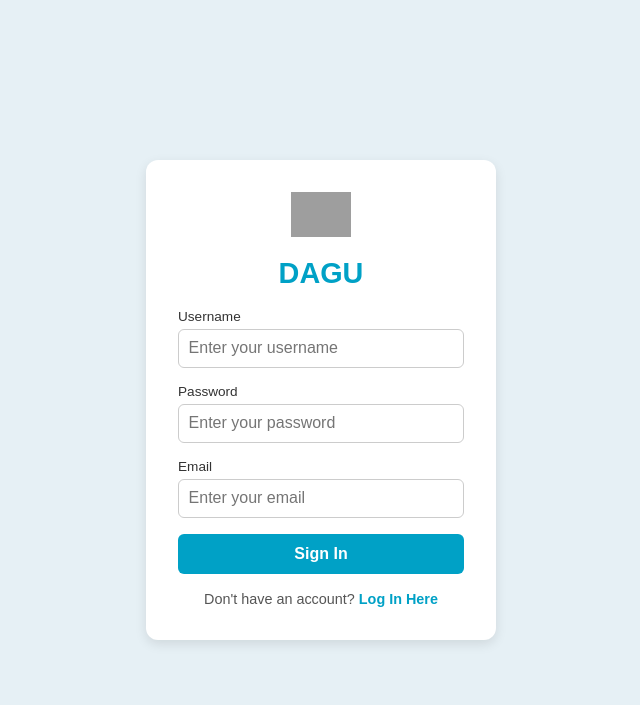
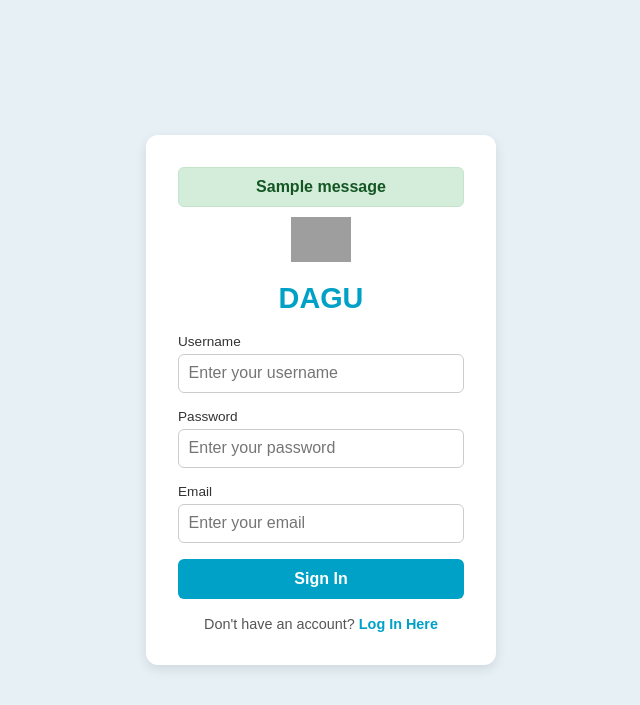
Before and after one commit to itzlead12/DAGU-chat-main, a Flask app: page /register in a window 1280 px wide. Shown: the top 705 px of the page, without its empty margins (319-959 px from the left). Run offline with Flask 3, Linux system fonts and the light colour scheme; one stand-in notice (Sample message) is shown; grey boxes are pictures that could not be loaded.

Commit message:
web socket connection on the way

```diff
--- a/app.py
+++ b/app.py
@@ -1,12 +1,13 @@
-from flask import Flask, request, session, redirect, render_template, g
+from flask import Flask, request, session, redirect, render_template, g, make_response, flash
 import sqlite3
 from werkzeug.security import generate_password_hash, check_password_hash
+from flask_socketio import SocketIO, emit, join_room, leave_room
 from datetime import datetime
 
 app = Flask(__name__)
 app.secret_key = 'your_secret_key_here'
 DATABASE = 'chat_app.db'
-
+socketio = SocketIO(app, cors_allowed_origins="*")
 
 def get_db():
     db = getattr(g, '_database', None)
@@ -78,6 +79,14 @@ def get_messages(user1_id, user2_id):
     """, (user1_id, user2_id, user2_id, user1_id))
     return cursor.fetchall()
 
+@app.after_request
+def add_header(response):
+    """Prevent browser caching of sensitive pages"""
+    response.headers["Cache-Control"] = "no-cache, no-store, must-revalidate"
+    response.headers["Pragma"] = "no-cache"
+    response.headers["Expires"] = "0"
+    return response
+
 @app.route('/')
 def home():
     return redirect('/login')
@@ -91,9 +100,11 @@ def register():
 
         try:
             create_user(username, email, password)
-            return "User registered successfully!"
+            flash("User registered successfully! Please log in.", "success")
+            return redirect('/login')
         except sqlite3.IntegrityError:
-            return "Username or email already exists."
+            flash("Username or email already exists.", "error")
+            return redirect('/register')
     return render_template('register.html')
 
 @app.route('/login', methods=['GET', 'POST'])
@@ -108,14 +119,16 @@ def login():
             session['username'] = user['username']
             return redirect('/chat')
         else:
-            return "Invalid username or password."
+            flash(" Invalid username or password.", "error")
+            return redirect('/login')
     return render_template('login.html')
-
 
 @app.route('/logout')
 def logout():
     session.clear()
-    return redirect('/login')
+    response = make_response(redirect('/login'))
+    response.delete_cookie("session")
+    return response
 
 @app.route('/chat', methods=['GET', 'POST'])
 def chat():
@@ -130,7 +143,6 @@ def chat():
         message = request.form['message']
 
         encrypted_message = message
-
         cursor.execute("SELECT id FROM users WHERE username=?", (receiver_username,))
         receiver = cursor.fetchone()
         if receiver:
@@ -149,7 +161,13 @@ def chat():
 
     return render_template('chat.html', messages=messages)
 
+@socketio.on('send_message')
+def handle_message(data):
+    sender = session.get('username')
+    message = data['message']
+    emit('receive_message', {'sender': sender, 'message': message}, broadcast=True)
+
 if __name__ == '__main__':
     with app.app_context():
         init_db()
-    app.run(debug=True, port=5050)
+    socketio.run(app, debug=True, port=5050)
--- a/static/style.css
+++ b/static/style.css
@@ -91,3 +91,22 @@ body {
 .card span a:hover {
     text-decoration: underline;
 }
+.flash {
+  padding: 10px;
+  margin-bottom: 10px;
+  border-radius: 6px;
+  font-weight: bold;
+  text-align: center;
+}
+
+.flash.success {
+  background: #d4edda;
+  color: #155724;
+  border: 1px solid #c3e6cb;
+}
+
+.flash.error {
+  background: #f8d7da;
+  color: #721c24;
+  border: 1px solid #f5c6cb;
+}
--- a/templates/index.html
+++ /dev/null
@@ -1 +0,0 @@
-<h1>Hello world</h1>
--- a/templates/register.html
+++ b/templates/register.html
@@ -8,7 +8,16 @@
 </head>
 <body>
     <div class="card">
-        <img src="https://img.icons8.com/ios-filled/100/00a1c6/speech-bubble-with-dots.png" alt="DAGU Logo">
+    {% with messages = get_flashed_messages(with_categories=true) %}
+    {% if messages %}
+    <div class="messages">
+    {% for category, msg in messages %}
+    <p class="flash {{ category }}">{{ msg }}</p>
+    {% endfor %}
+    </div>
+    {% endif %}
+    {% endwith %}
+<img src="https://img.icons8.com/ios-filled/100/00a1c6/speech-bubble-with-dots.png" alt="DAGU Logo">
         <h1>DAGU</h1>
         <form action="/register" method="POST">
             <div class="form-group">
```
Also changed, not shown: templates/login.html (+9 -0 lines), chat_app.db, 1 other file.
